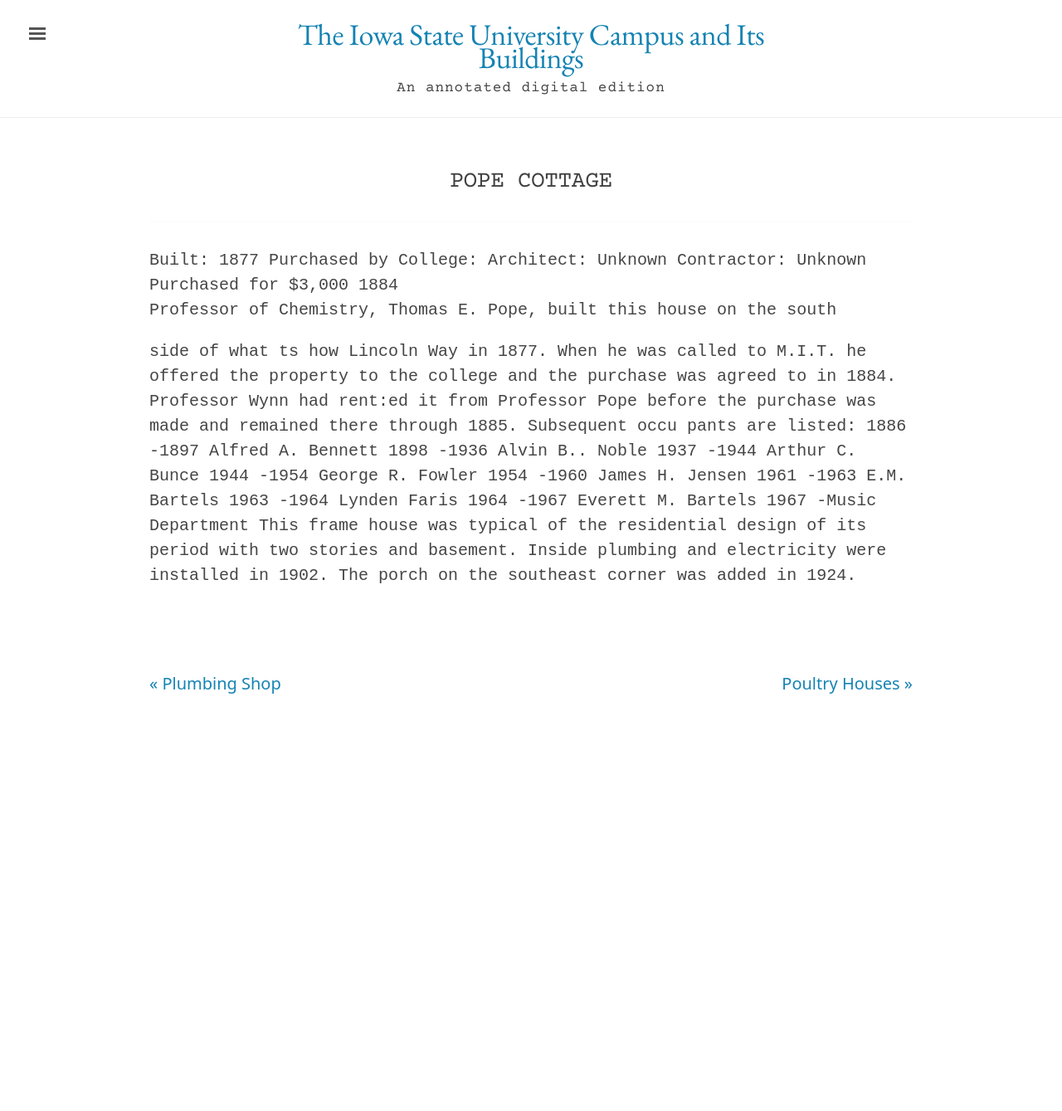
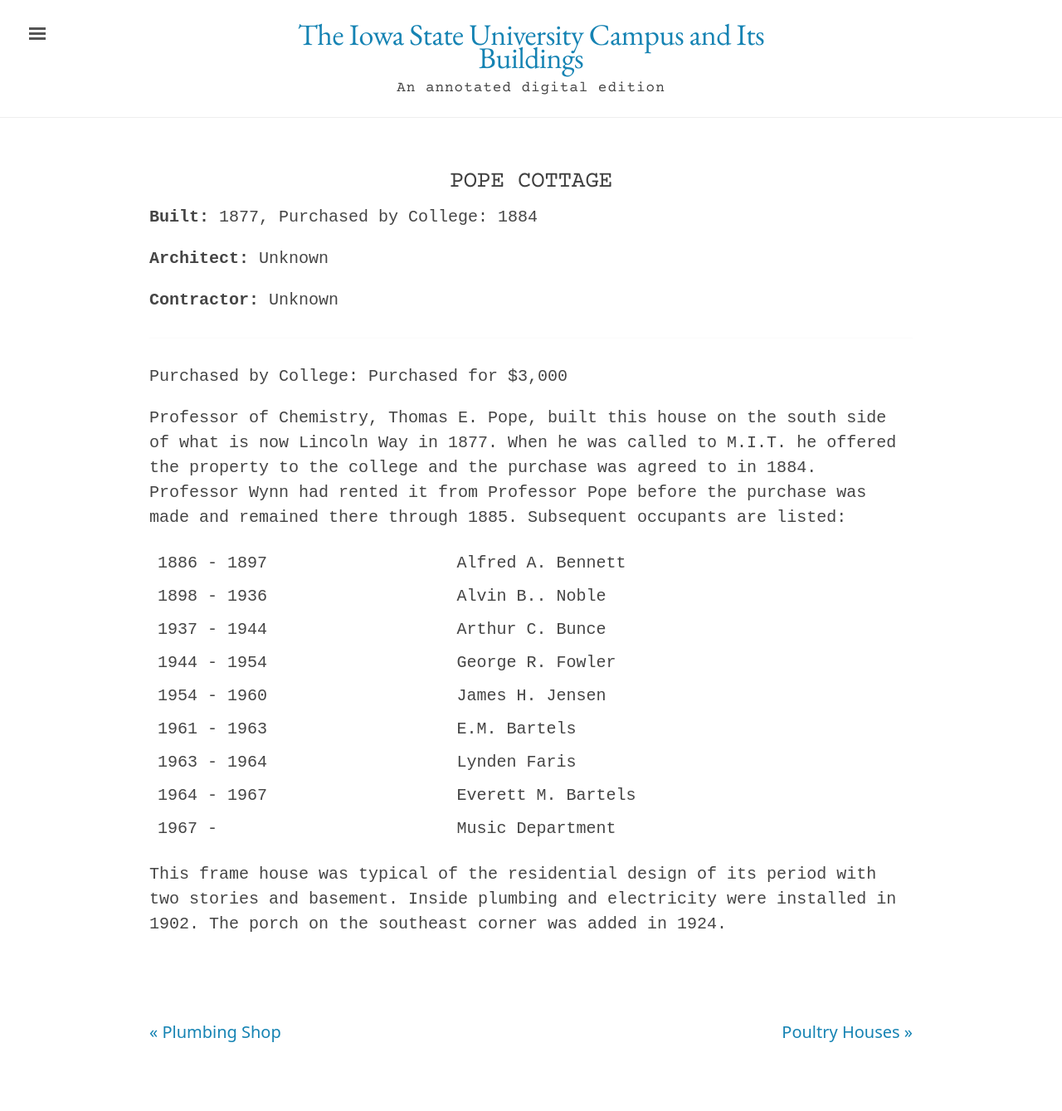
Before and after one commit to emanderson811/day-edition, a Jekyll site: the page built from _texts/buildings/170day-pope-cottage.md, in a window 1280 px wide. Shown: the whole page at 83% size. Built offline with Jekyll 4.4.1, drawn with Linux system fonts in a browser that asks for light colours; before the commit the page ends 919 px from its top, so only the background shows below that.

Commit message:
Update 170day-pope-cottage.md

```diff
--- a/_texts/buildings/170day-pope-cottage.md
+++ b/_texts/buildings/170day-pope-cottage.md
@@ -3,9 +3,11 @@
 title: "Pope Cottage"
 alternative_name:
 built:
+  - "1877"
+  - "Purchased by College: 1884"
 addition:
-architect:
-contractor:
+architect: "Unknown"
+contractor: "Unknown"
 razed:
 author:
 rights: Public Domain
@@ -14,9 +16,20 @@
 ---
 ---
 
-Built: 1877 Purchased by College: Architect: Unknown Contractor: Unknown Purchased for $3,000  1884
-Professor of Chemistry,  Thomas E.  Pope,  built this house  on  the south
+Purchased by College:
+Purchased for $3,000
 
-side of what ts how Lincoln Way in 1877. When he was called to M.I.T. he offered the property to the college and the purchase was agreed to in 1884. Professor Wynn had rent:ed it from Professor Pope before the purchase was made and remained there through 1885. Subsequent occu pants are listed:
-1886 -1897 Alfred A. Bennett 1898 -1936 Alvin B.. Noble 1937 -1944 Arthur C. Bunce 1944 -1954 George R. Fowler 1954 -1960 James H. Jensen 1961 -1963 E.M. Bartels 1963 -1964 Lynden Faris 1964 -1967 Everett M. Bartels 1967 -Music Department
+Professor of Chemistry, Thomas E. Pope, built this house on the south side of what is now Lincoln Way in 1877. When he was called to M.I.T. he offered the property to the college and the purchase was agreed to in 1884. Professor Wynn had rented it from Professor Pope before the purchase was made and remained there through 1885. Subsequent occupants are listed:
+
+|--|--|
+|1886 - 1897 | Alfred A. Bennett|
+|1898 - 1936 | Alvin B.. Noble |
+|1937 - 1944 | Arthur C. Bunce |
+|1944 - 1954 | George R. Fowler |
+|1954 - 1960 | James H. Jensen |
+|1961 - 1963 | E.M. Bartels |
+|1963 - 1964 | Lynden Faris |
+|1964 - 1967 |Everett M. Bartels |
+|1967 - | Music Department |
+
 This frame house was typical of the residential design of its period with two stories and basement. Inside plumbing and electricity were installed in 1902. The porch on the southeast corner was added in 1924.
```
